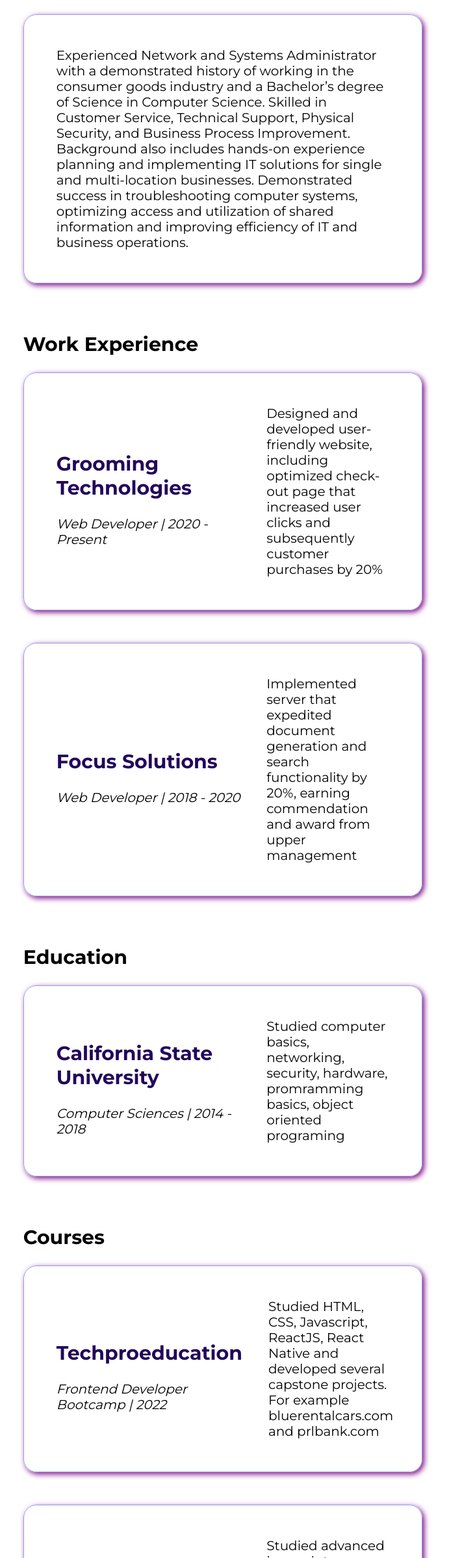
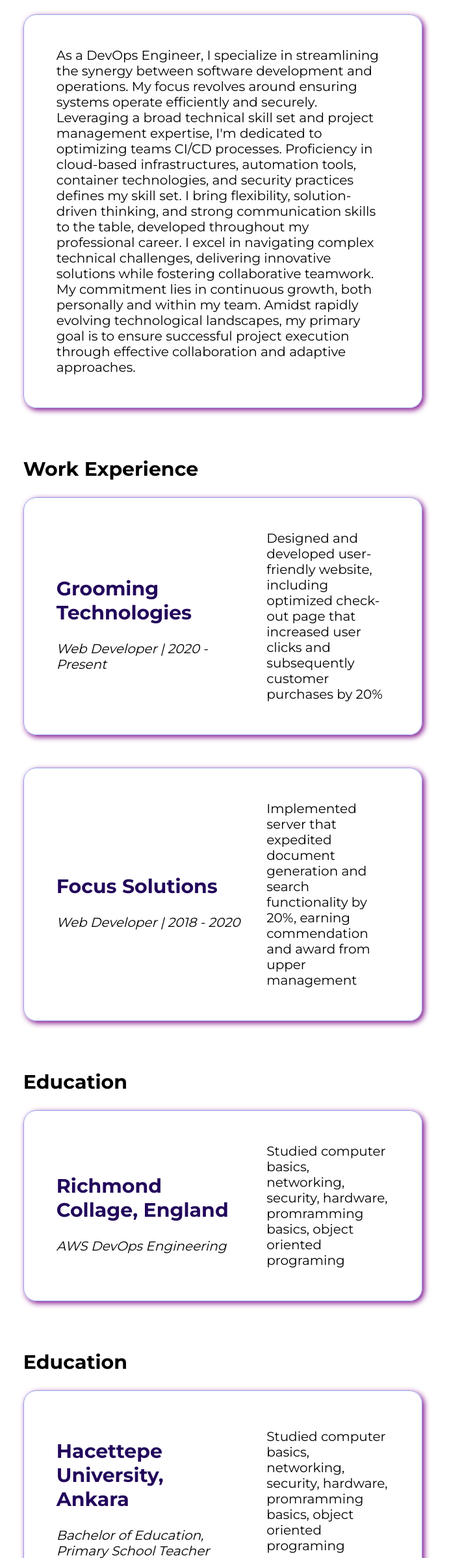
Before and after one commit to YusufArikdogan/My-Web, a plain HTML site: page resume.html in a window 1280 px wide. Shown: the part 403-2800 px from the top of the page at 65% size, without its empty margins (297-988 px from the left). Drawn offline with Linux system fonts and the light colour scheme.

Commit message:
resume.html

```diff
--- a/resume.html
+++ b/resume.html
@@ -4,7 +4,7 @@
     <meta charset="UTF-8" />
     <meta http-equiv="X-UA-Compatible" content="IE=edge" />
     <meta name="viewport" content="width=device-width, initial-scale=1.0" />
-    <title>John Doe - Resume</title>
+    <title>Yusuf Arikdogan - Resume</title>
     <link rel="stylesheet" href="css/style.css" />
   </head>
   <body>
@@ -12,8 +12,8 @@
     <div class="header">
       <div class="title">
         <span></span>
-        <h2>John Doe</h2>
-        <i>Web Developer</i>
+        <h2>Yusuf Arikdogan</h2>
+        <i>DevOps Engineer</i>
       </div>
 
       <div class="menu">
@@ -33,15 +33,7 @@
 
         <div class="card">
           <div class="left">
-            Experienced Network and Systems Administrator with a demonstrated
-            history of working in the consumer goods industry and a Bachelor’s
-            degree of Science in Computer Science. Skilled in Customer Service,
-            Technical Support, Physical Security, and Business Process
-            Improvement. Background also includes hands-on experience planning
-            and implementing IT solutions for single and multi-location
-            businesses. Demonstrated success in troubleshooting computer
-            systems, optimizing access and utilization of shared information and
-            improving efficiency of IT and business operations.
+            As a DevOps Engineer, I specialize in streamlining the synergy between software development and operations. My focus revolves around ensuring systems operate efficiently and securely. Leveraging a broad technical skill set and project management expertise, I'm dedicated to optimizing teams CI/CD processes. Proficiency in cloud-based infrastructures, automation tools, container technologies, and security practices defines my skill set. I bring flexibility, solution-driven thinking, and strong communication skills to the table, developed throughout my professional career. I excel in navigating complex technical challenges, delivering innovative solutions while fostering collaborative teamwork. My commitment lies in continuous growth, both personally and within my team. Amidst rapidly evolving technological landscapes, my primary goal is to ensure successful project execution through effective collaboration and adaptive approaches.
           </div>
         </div>
       </div>
@@ -84,8 +76,8 @@
 
         <div class="card">
           <div class="left">
-            <h2>California State University</h2>
-            <i>Computer Sciences | 2014 - 2018</i>
+            <h2>Richmond Collage, England</h2>
+            <i>AWS DevOps Engineering</i>
           </div>
           <div class="right">
             Studied computer basics, networking, security, hardware, promramming
@@ -93,6 +85,38 @@
           </div>
         </div>
       </div>
+
+      <div class="section">
+        <h2>Education</h2>
+
+        <div class="card">
+          <div class="left">
+            <h2>Hacettepe University, Ankara</h2>
+            <i>Bachelor of Education, Primary School Teacher</i>
+          </div>
+          <div class="right">
+            Studied computer basics, networking, security, hardware, promramming
+            basics, object oriented programing
+          </div>
+        </div>
+      </div>
+
+      <div class="section">
+        <h2>Education</h2>
+
+        <div class="card">
+          <div class="left">
+            <h2>Anadolu University, Eskisehir</h2>
+            <i>Department of International Relations</i>
+          </div>
+          <div class="right">
+            Studied computer basics, networking, security, hardware, promramming
+            basics, object oriented programing
+          </div>
+        </div>
+      </div>
+
+
       <!-- EDUCATION -->
 
       <!-- COURSES -->
@@ -170,7 +194,7 @@
 
       <div>
         <h3>Copyright</h3>
-        <p>2022 - John Doe</p>
+        <p>2021 - Yusuf Arikdogan</p>
       </div>
     </div>
     <!-- PAGE FOOTER -->
```
